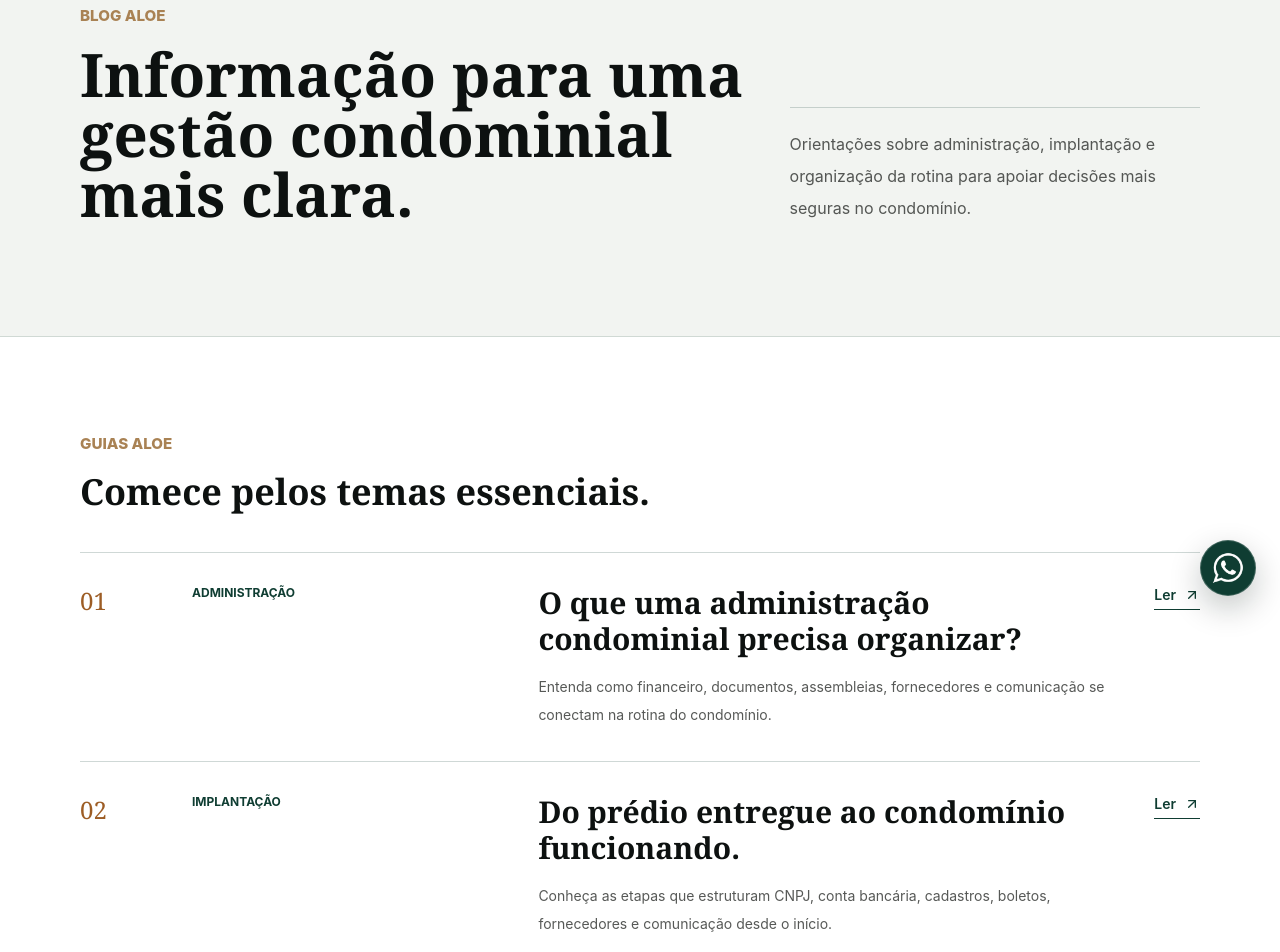
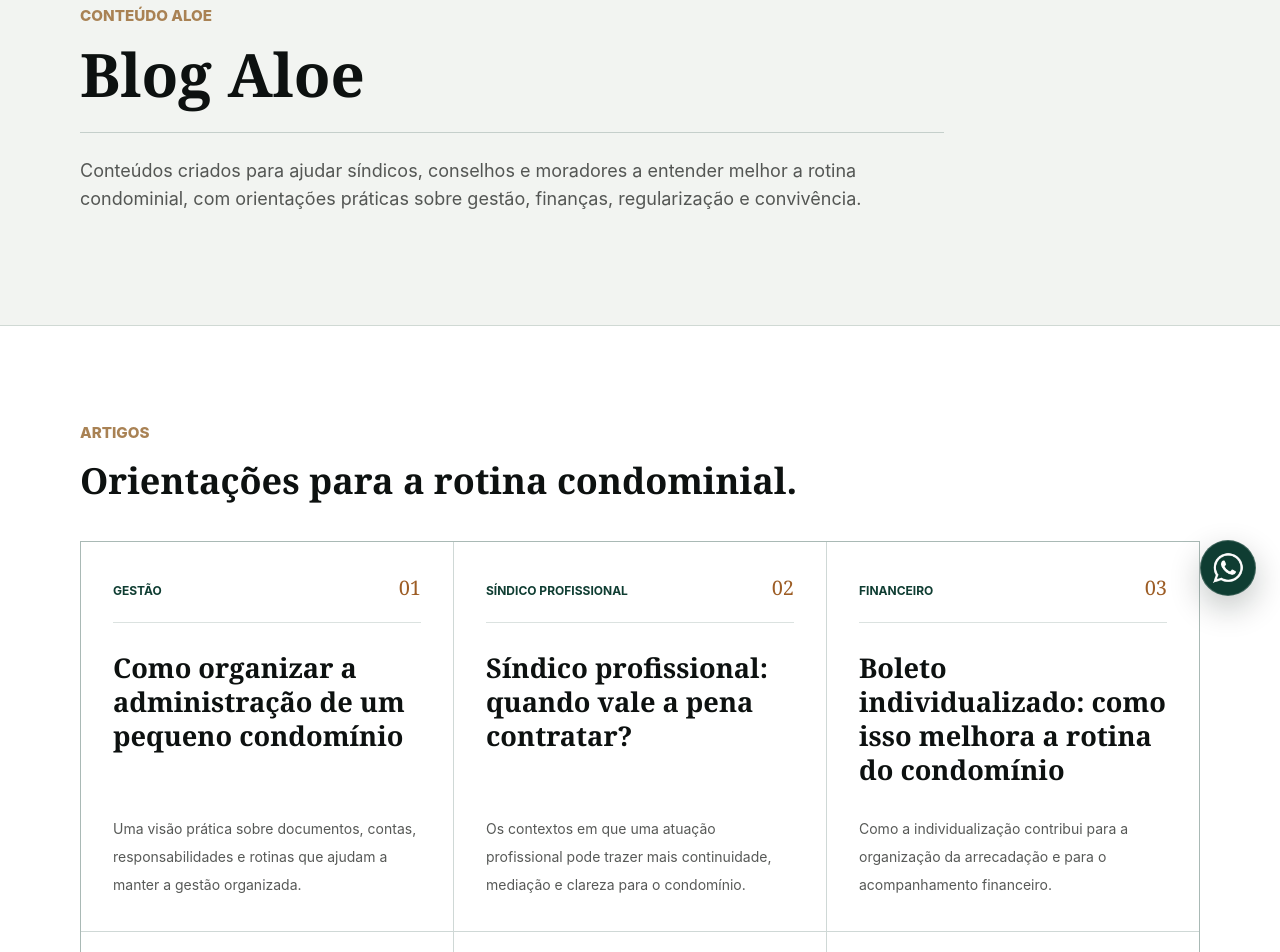
Before and after one commit to nathananmx-ux/aloe-site, a Next.js app: page /blog in a window 1280 px wide. Shown: the part 180-1132 px from the top of the page. Built offline with nearby package versions, Linux system fonts and the light colour scheme.

Commit message:
Alinha conteudo estatico do Blog Aloe

```diff
--- a/app/blog/page.tsx
+++ b/app/blog/page.tsx
@@ -1,5 +1,4 @@
 import type { Metadata } from "next";
-import { ArrowUpRight } from "lucide-react";
 import { Footer } from "@/components/Footer";
 import { Header } from "@/components/Header";
 
@@ -10,27 +9,42 @@ export const metadata: Metadata = {
   alternates: { canonical: "/blog" }
 };
 
-const guides = [
+const articles = [
   {
     number: "01",
-    category: "Administração",
-    title: "O que uma administração condominial precisa organizar?",
-    text: "Entenda como financeiro, documentos, assembleias, fornecedores e comunicação se conectam na rotina do condomínio.",
-    href: "/administracao"
+    category: "Gestão",
+    title: "Como organizar a administração de um pequeno condomínio",
+    text: "Uma visão prática sobre documentos, contas, responsabilidades e rotinas que ajudam a manter a gestão organizada."
   },
   {
     number: "02",
-    category: "Implantação",
-    title: "Do prédio entregue ao condomínio funcionando.",
-    text: "Conheça as etapas que estruturam CNPJ, conta bancária, cadastros, boletos, fornecedores e comunicação desde o início.",
-    href: "/implantacao"
+    category: "Síndico profissional",
+    title: "Síndico profissional: quando vale a pena contratar?",
+    text: "Os contextos em que uma atuação profissional pode trazer mais continuidade, mediação e clareza para o condomínio."
   },
   {
     number: "03",
-    category: "Pequenos condomínios",
-    title: "Gestão profissional também cabe em estruturas menores.",
-    text: "Veja como administração, limpeza e manutenção podem ser dimensionadas para condomínios de até 16 unidades.",
-    href: "/pequenos-condominios"
+    category: "Financeiro",
+    title: "Boleto individualizado: como isso melhora a rotina do condomínio",
+    text: "Como a individualização contribui para a organização da arrecadação e para o acompanhamento financeiro."
+  },
+  {
+    number: "04",
+    category: "Cobrança",
+    title: "Como reduzir a inadimplência em condomínios pequenos",
+    text: "Medidas de organização, comunicação e acompanhamento que ajudam a cuidar da saúde financeira condominial."
+  },
+  {
+    number: "05",
+    category: "Regularização",
+    title: "CNPJ do condomínio: por que regularizar e como funciona",
+    text: "O papel do CNPJ na estrutura administrativa e os principais passos para manter a documentação regular."
+  },
+  {
+    number: "06",
+    category: "Convivência",
+    title: "Assembleia de condomínio: cuidados para evitar conflitos",
+    text: "Preparação, comunicação e registro como bases para reuniões mais objetivas e decisões melhor compreendidas."
   }
 ] as const;
 
@@ -40,16 +54,15 @@ export default function BlogPage() {
       <Header />
       <main className="bg-porcelain">
         <section className="border-b border-moss/15 bg-paper py-20 md:py-28">
-          <div className="section-shell grid gap-10 lg:grid-cols-[0.62fr_0.38fr] lg:items-end">
-            <div>
-              <p className="eyebrow">Blog Aloe</p>
-              <h1 className="mt-4 max-w-[46rem] font-serif text-4xl font-semibold leading-[0.98] text-ink sm:text-5xl md:text-6xl">
-                Informação para uma gestão condominial mais clara.
-              </h1>
-            </div>
-            <p className="max-w-[31rem] border-t border-moss/20 pt-5 text-base leading-8 text-graphite/75">
-              Orientações sobre administração, implantação e organização da
-              rotina para apoiar decisões mais seguras no condomínio.
+          <div className="section-shell">
+            <p className="eyebrow">Conteúdo Aloe</p>
+            <h1 className="mt-4 font-serif text-4xl font-semibold leading-[0.98] text-ink sm:text-5xl md:text-6xl">
+              Blog Aloe
+            </h1>
+            <p className="mt-7 max-w-[54rem] border-t border-moss/20 pt-6 text-base leading-8 text-graphite/75 md:text-lg">
+              Conteúdos criados para ajudar síndicos, conselhos e moradores a
+              entender melhor a rotina condominial, com orientações práticas
+              sobre gestão, finanças, regularização e convivência.
             </p>
           </div>
         </section>
@@ -57,40 +70,32 @@ export default function BlogPage() {
         <section className="py-16 md:py-24">
           <div className="section-shell">
             <div className="max-w-3xl">
-              <p className="eyebrow">Guias Aloe</p>
+              <p className="eyebrow">Artigos</p>
               <h2 className="mt-4 font-serif text-3xl font-semibold text-ink sm:text-4xl">
-                Comece pelos temas essenciais.
+                Orientações para a rotina condominial.
               </h2>
             </div>
 
-            <div className="mt-10 border-t border-moss/20">
-              {guides.map((guide) => (
+            <div className="mt-10 grid gap-px overflow-hidden border border-moss/20 bg-moss/20 md:grid-cols-2 lg:grid-cols-3">
+              {articles.map((article) => (
                 <article
-                  key={guide.number}
-                  className="grid gap-5 border-b border-moss/20 py-8 md:grid-cols-[5rem_0.35fr_0.65fr_auto] md:items-start md:gap-8"
+                  key={article.number}
+                  className="flex min-h-[300px] flex-col bg-porcelain p-7 md:p-8"
                 >
-                  <span className="font-serif text-2xl text-bronze">
-                    {guide.number}
-                  </span>
-                  <p className="text-xs font-bold uppercase text-moss">
-                    {guide.category}
+                  <div className="flex items-baseline justify-between gap-4 border-b border-moss/15 pb-5">
+                    <p className="text-xs font-bold uppercase text-moss">
+                      {article.category}
+                    </p>
+                    <span className="font-serif text-xl text-bronze">
+                      {article.number}
+                    </span>
+                  </div>
+                  <h3 className="mt-7 font-serif text-2xl font-semibold leading-tight text-ink md:text-[1.7rem]">
+                    {article.title}
+                  </h3>
+                  <p className="mt-auto pt-7 text-sm leading-7 text-graphite/75">
+                    {article.text}
                   </p>
-                  <div>
-                    <h3 className="font-serif text-2xl font-semibold leading-tight text-ink md:text-3xl">
-                      {guide.title}
-                    </h3>
-                    <p className="mt-4 max-w-2xl text-sm leading-7 text-graphite/75">
-                      {guide.text}
-                    </p>
-                  </div>
-                  <a
-                    href={guide.href}
-                    className="focus-ring inline-flex items-center gap-2 self-start border-b border-moss pb-1 text-sm font-semibold text-moss hover:text-bronze"
-                    aria-label={`Ler sobre ${guide.category}`}
-                  >
-                    Ler
-                    <ArrowUpRight size={16} aria-hidden="true" />
-                  </a>
                 </article>
               ))}
             </div>
```
